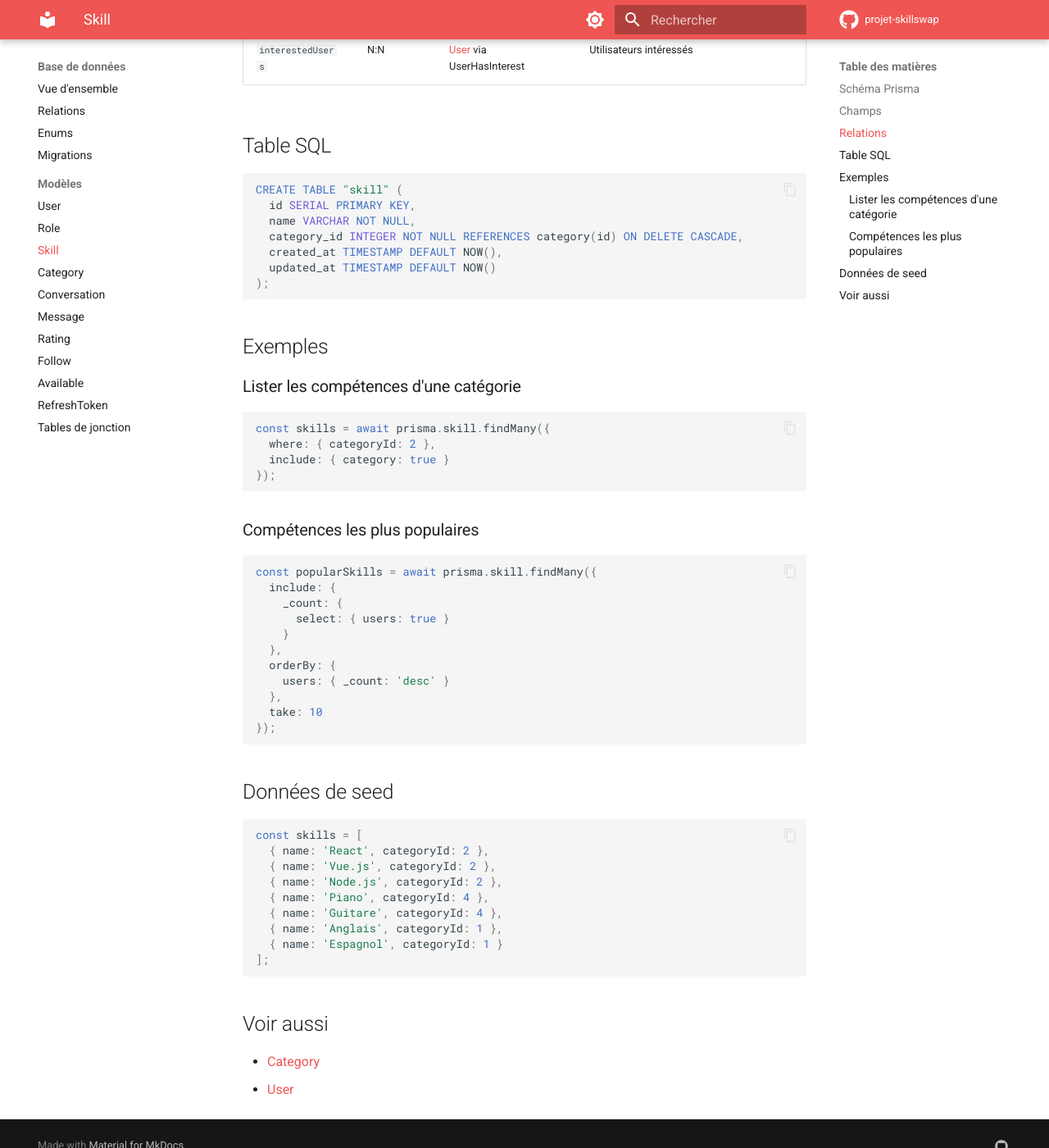
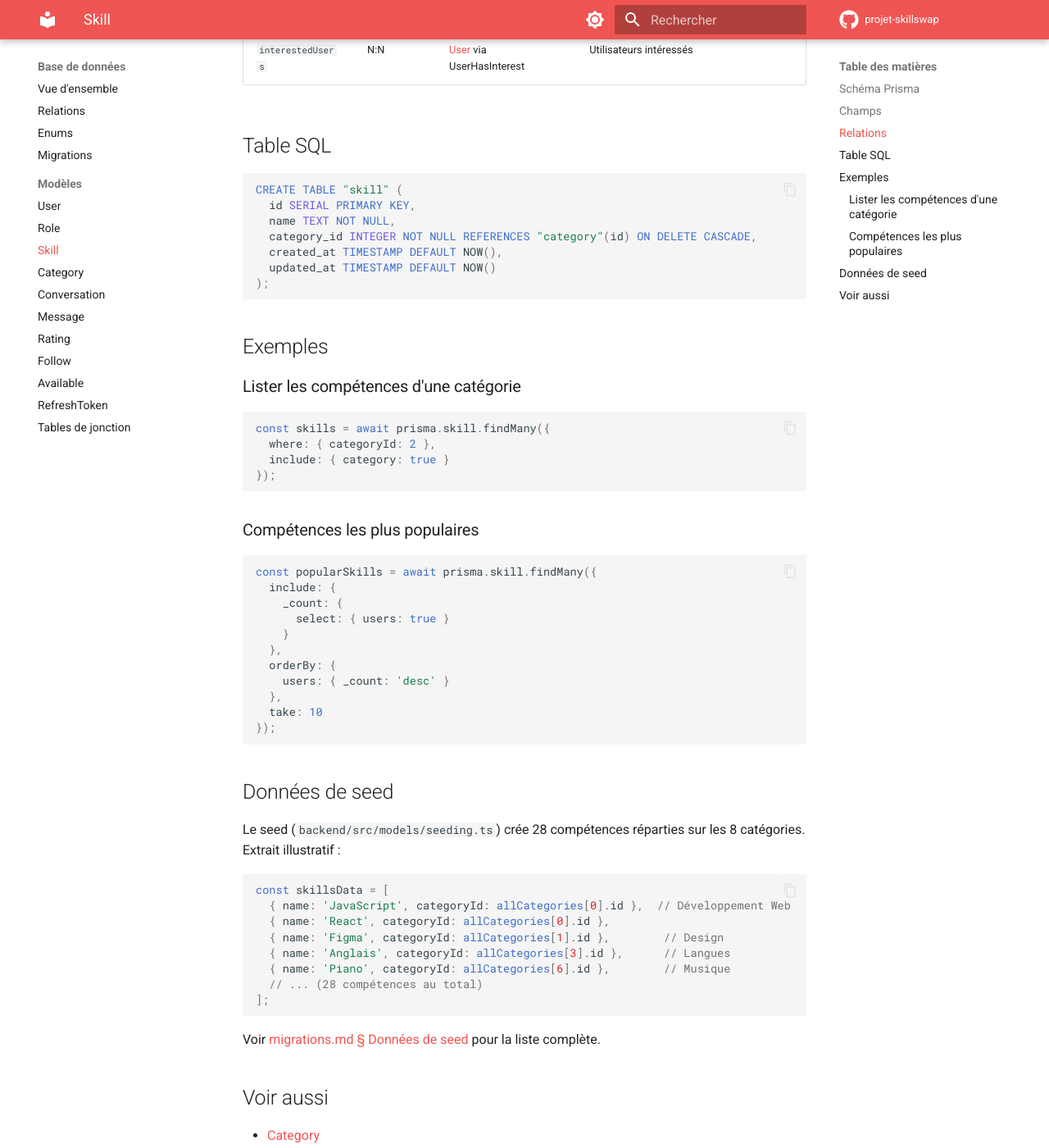
Before and after one commit to Sojeremy/documentation-skillswap, an MkDocs documentation site: the page built from docs/documentation-implementation/database/models/skill.md, in a window 1280 px wide and 1400 px high, scrolled down 1738 px. Shown: the whole window at 82% size. Built offline with MkDocs 1.6.1 and Material for MkDocs 9.7.7, drawn with Linux system fonts in a browser that asks for light colours; comment, search, counter and statistics services are not loaded.

Commit message:
docs(database): aligner les fiches modèles restantes sur la prod (axe 2 / 2c-2)
12 corrections sur 5 fiches modèles (follow.md sans modif) :

- category.md : refonte complète de la section "Catégories actuelles"
  (la liste précédente — Photo/Vidéo, Autre, developpement-web — était
  fictive, alignée sur seeding.ts : 8 catégories Développement Web → Bricolage
  avec slugs corrects) ; Table SQL VARCHAR → TEXT
- conversation.md : Table SQL refondue (ordre DDL CREATE TYPE avant CREATE TABLE,
  status "StatusOfConversation" au lieu de VARCHAR, title TEXT)
- message.md : cohérence quotes REFERENCES "conversation"(id)
- role.md : note Évolution future généralisée (retrait Admin/Moderateur,
  cohérent avec enums.md déjà aligné) ; Table SQL refondue (ordre DDL,
  name "RoleOfUser" au lieu de VARCHAR)
- skill.md : Table SQL VARCHAR → TEXT + quotes REFERENCES "category"(id) ;
  Section "Données de seed" refondue (Vue.js absent du seed prod retiré,
  extrait illustratif basé sur seeding.ts réel + délégation à migrations.md
  pour la liste complète des 28 compétences)

Refs: e99474c 9daacdb a39a797
Refs: docs/audits/axe-2-prisma-erd-database.md (rapport en fin d'axe 2)

````diff
--- a/docs/documentation-implementation/database/models/skill.md
+++ b/docs/documentation-implementation/database/models/skill.md
@@ -51,8 +51,8 @@ erDiagram
 ```sql
 CREATE TABLE "skill" (
   id SERIAL PRIMARY KEY,
-  name VARCHAR NOT NULL,
-  category_id INTEGER NOT NULL REFERENCES category(id) ON DELETE CASCADE,
+  name TEXT NOT NULL,
+  category_id INTEGER NOT NULL REFERENCES "category"(id) ON DELETE CASCADE,
   created_at TIMESTAMP DEFAULT NOW(),
   updated_at TIMESTAMP DEFAULT NOW()
 );
@@ -87,17 +87,20 @@ const popularSkills = await prisma.skill.findMany({
 
 ## Données de seed
 
+Le seed (`backend/src/models/seeding.ts`) crée 28 compétences réparties sur les 8 catégories. Extrait illustratif :
+
 ```typescript
-const skills = [
-  { name: 'React', categoryId: 2 },
-  { name: 'Vue.js', categoryId: 2 },
-  { name: 'Node.js', categoryId: 2 },
-  { name: 'Piano', categoryId: 4 },
-  { name: 'Guitare', categoryId: 4 },
-  { name: 'Anglais', categoryId: 1 },
-  { name: 'Espagnol', categoryId: 1 }
+const skillsData = [
+  { name: 'JavaScript', categoryId: allCategories[0].id },  // Développement Web
+  { name: 'React', categoryId: allCategories[0].id },
+  { name: 'Figma', categoryId: allCategories[1].id },        // Design
+  { name: 'Anglais', categoryId: allCategories[3].id },      // Langues
+  { name: 'Piano', categoryId: allCategories[6].id },        // Musique
+  // ... (28 compétences au total)
 ];
 ```
+
+Voir [migrations.md § Données de seed](../migrations.md#données-de-seed) pour la liste complète.
 
 ## Voir aussi
 
````
Also changed, not shown: docs/documentation-implementation/database/models/category.md (+12 -10 lines), docs/documentation-implementation/database/models/conversation.md (+4 -4 lines), docs/documentation-implementation/database/models/message.md (+1 -1 lines), docs/documentation-implementation/database/models/role.md (+4 -4 lines).
